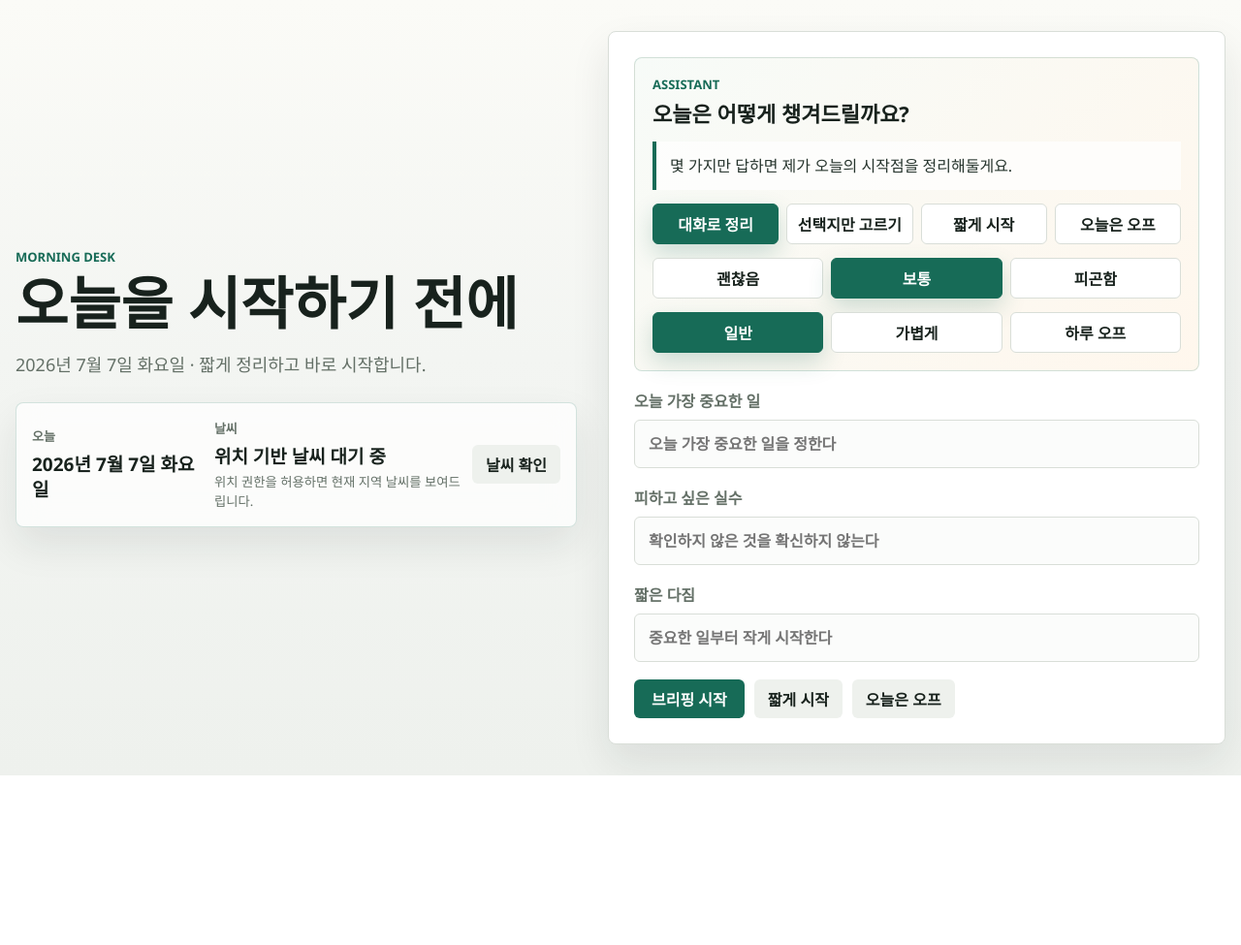
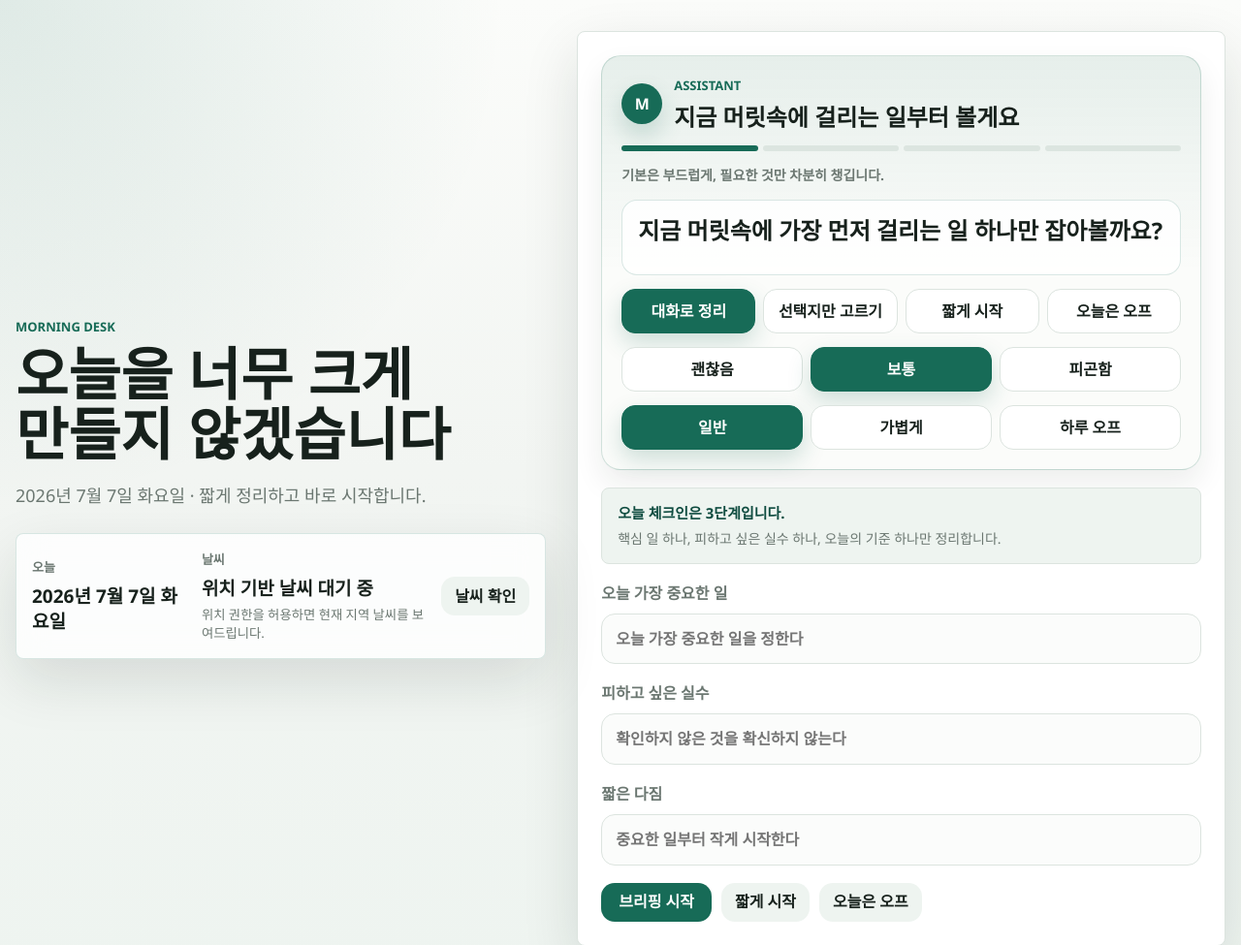
Before and after one commit to sjrtkf/morningdesk-app, a plain HTML site: page index.html in a window 1280 px wide. Shown: the top 975 px of the page at 97% size. Before the commit the page ends 800 px from the top, so only its background shows below. Drawn offline with Linux system fonts and the light colour scheme.

Commit message:
Apply recommended C check-in design

```diff
--- a/app.js
+++ b/app.js
@@ -100,10 +100,35 @@ let storageWriteVersion = 0;
 const qs = (selector) => document.querySelector(selector);
 
 const assistantPrompts = {
-  conversation: "몇 가지만 답하면 제가 오늘의 시작점을 정리해둘게요.",
+  conversation: "지금 머릿속에 가장 먼저 걸리는 일 하나만 잡아볼까요?",
   choice: "말하기 싫은 날이면 선택지만 골라도 됩니다. 빈칸은 제가 무난하게 채워둘게요.",
-  quick: "오늘은 길게 붙잡지 않겠습니다. 핵심 하나만 잡고 바로 넘어갈게요.",
+  quick: "오늘은 길게 붙잡지 않겠습니다. 핵심 하나만 잡고 바로 브리핑으로 넘어갈게요.",
   off: "오늘은 오프 모드입니다. 급한 일정만 확인하고 쉬는 쪽으로 정리할게요."
+};
+
+const assistantTones = {
+  soft: "기본은 부드럽게, 필요한 것만 차분히 챙깁니다.",
+  warm: "컨디션이 낮은 날입니다. 질문을 줄이고 꼭 필요한 것만 남깁니다.",
+  clear: "이제 오늘의 기준을 또렷하게 정리해 브리핑으로 넘깁니다."
+};
+
+const checkinStepMessages = {
+  conversation: {
+    title: "오늘 체크인은 3단계입니다.",
+    detail: "핵심 일 하나, 피하고 싶은 실수 하나, 오늘의 기준 하나만 정리합니다."
+  },
+  choice: {
+    title: "선택지만 골라도 충분합니다.",
+    detail: "답을 길게 쓰지 않아도 오늘의 기본값을 제가 채워둡니다."
+  },
+  quick: {
+    title: "짧게 시작합니다.",
+    detail: "오늘 가장 중요한 일 하나만 잡고 바로 브리핑으로 이동합니다."
+  },
+  off: {
+    title: "오늘은 최소 모드입니다.",
+    detail: "쉬는 날을 실패로 기록하지 않고, 급한 일정과 최소 정보만 남깁니다."
+  }
 };
 
 const modeLabels = {
@@ -354,25 +379,25 @@ function setCheckinMode(mode) {
   setChoice("[data-mode]", mode, "#checkinMode");
   if (mode === "off") setDayMode("off");
   if (mode === "quick" && qs("#dayMode").value === "normal") setDayMode("light");
-  qs("#assistantPrompt").textContent = assistantPrompts[mode] || assistantPrompts.conversation;
-  applyPlaceholderDefaults();
+  updateCheckinInterface();
 }
 
 function setEnergy(energy) {
   setChoice("[data-energy]", energy, "#energyLevel");
-  applyPlaceholderDefaults();
+  if (energy === "tired" && qs("#dayMode").value === "normal") {
+    setChoice("[data-day-mode]", "light", "#dayMode");
+  }
+  updateCheckinInterface();
 }
 
 function setDayMode(dayMode) {
   setChoice("[data-day-mode]", dayMode, "#dayMode");
   if (dayMode === "off") {
     setChoice("[data-mode]", "off", "#checkinMode");
-    qs("#assistantPrompt").textContent = assistantPrompts.off;
   } else if (qs("#checkinMode").value === "off") {
     setChoice("[data-mode]", "choice", "#checkinMode");
-    qs("#assistantPrompt").textContent = assistantPrompts.choice;
   }
-  applyPlaceholderDefaults();
+  updateCheckinInterface();
 }
 
 function applyPlaceholderDefaults() {
@@ -380,6 +405,31 @@ function applyPlaceholderDefaults() {
   qs("#mainTask").placeholder = defaults.mainTask;
   qs("#avoidMistake").placeholder = defaults.avoidMistake;
   qs("#intention").placeholder = defaults.intention;
+}
+
+function checkinTone(mode, energy, dayMode) {
+  if (mode === "off" || dayMode === "off") return "warm";
+  if (energy === "tired" || dayMode === "light") return "warm";
+  if (mode === "quick") return "clear";
+  return "soft";
+}
+
+function updateCheckinInterface() {
+  const mode = qs("#checkinMode").value || "conversation";
+  const energy = qs("#energyLevel").value || "normal";
+  const dayMode = qs("#dayMode").value || "normal";
+  const tone = checkinTone(mode, energy, dayMode);
+  const step = checkinStepMessages[mode] || checkinStepMessages.conversation;
+
+  document.body.dataset.checkinTone = tone;
+  qs("#assistantPrompt").textContent = assistantPrompts[mode] || assistantPrompts.conversation;
+  qs("#assistantTone").textContent = assistantTones[tone];
+  qs("#checkinStep").innerHTML = `<strong>${escapeHtml(step.title)}</strong><span>${escapeHtml(step.detail)}</span>`;
+  document.querySelectorAll(".checkin-progress span").forEach((item, index) => {
+    const activeCount = mode === "quick" ? 2 : mode === "off" ? 1 : dayMode === "light" ? 2 : 1;
+    item.classList.toggle("is-active", index < activeCount);
+  });
+  applyPlaceholderDefaults();
 }
 
 async function loadBriefing() {
--- a/index.html
+++ b/index.html
@@ -18,7 +18,7 @@
       <section id="threshold" class="threshold">
         <div class="threshold__copy">
           <p class="eyebrow">Morning Desk</p>
-          <h1>오늘을 시작하기 전에</h1>
+          <h1>오늘을 너무 크게 만들지 않겠습니다</h1>
           <p class="lead" id="todayLabel"></p>
           <div class="ambient-panel">
             <div>
@@ -35,10 +35,20 @@
         </div>
         <form id="checkinForm" class="checkin" autocomplete="off">
           <div class="assistant-card">
-            <div>
-              <p class="eyebrow">Assistant</p>
-              <h2>오늘은 어떻게 챙겨드릴까요?</h2>
+            <div class="assistant-head">
+              <div class="assistant-avatar" aria-hidden="true">M</div>
+              <div>
+                <p class="eyebrow">Assistant</p>
+                <h2>지금 머릿속에 걸리는 일부터 볼게요</h2>
+              </div>
             </div>
+            <div class="checkin-progress" aria-label="체크인 진행 단계">
+              <span class="is-active"></span>
+              <span></span>
+              <span></span>
+              <span></span>
+            </div>
+            <p id="assistantTone" class="assistant-tone">기본은 부드럽게, 컨디션이 낮으면 질문을 줄입니다.</p>
             <p id="assistantPrompt" class="assistant-dialog">몇 가지만 답하면 제가 오늘의 시작점을 정리해둘게요.</p>
             <input id="checkinMode" type="hidden" value="conversation">
             <input id="energyLevel" type="hidden" value="normal">
@@ -59,6 +69,10 @@
               <button class="choice-button" type="button" data-day-mode="light">가볍게</button>
               <button class="choice-button" type="button" data-day-mode="off">하루 오프</button>
             </div>
+          </div>
+          <div id="checkinStep" class="checkin-step">
+            <strong>오늘 체크인은 3단계입니다.</strong>
+            <span>핵심 일 하나, 피하고 싶은 실수 하나, 오늘의 기준 하나만 정리합니다.</span>
           </div>
           <label>
             오늘 가장 중요한 일
--- a/styles.css
+++ b/styles.css
@@ -1,18 +1,19 @@
 :root {
   color-scheme: light;
-  --bg: #f3f5f2;
+  --bg: #f2f5f2;
   --surface: #ffffff;
-  --surface-soft: #eef1ed;
-  --surface-warm: #fff7ed;
-  --text: #18221d;
-  --muted: #647067;
-  --line: #d9ded8;
+  --surface-soft: #eef4f0;
+  --surface-warm: #fcfaf5;
+  --text: #17211c;
+  --body: #34423b;
+  --muted: #6b7771;
+  --line: #dce4df;
   --accent: #176b57;
-  --accent-strong: #0f4e41;
-  --amber: #bd6b21;
-  --blue: #315f9c;
+  --accent-strong: #0f4c40;
+  --amber: #b77420;
+  --blue: #315e93;
   --red: #a43d3d;
-  --shadow: 0 18px 42px rgba(24, 34, 29, 0.09);
+  --shadow: 0 22px 58px rgba(20, 31, 26, 0.12);
 }
 
 * {
@@ -22,9 +23,11 @@
 body {
   margin: 0;
   background:
-    linear-gradient(180deg, #fbfbf7 0%, var(--bg) 46%, #eef1ed 100%);
+    radial-gradient(circle at top left, rgba(23, 107, 87, 0.12), transparent 32%),
+    linear-gradient(180deg, #fbfcfa 0%, var(--bg) 48%, #eef4f0 100%);
   color: var(--text);
-  font-family: "Segoe UI", "Malgun Gothic", Arial, sans-serif;
+  font-family: "Segoe UI", "Malgun Gothic", "Apple SD Gothic Neo", Arial, sans-serif;
+  line-height: 1.55;
 }
 
 button,
@@ -46,7 +49,7 @@ button {
 .threshold {
   min-height: calc(100vh - 64px);
   display: grid;
-  grid-template-columns: minmax(360px, 1fr) minmax(320px, 1.1fr);
+  grid-template-columns: minmax(340px, 0.9fr) minmax(340px, 1.1fr);
   gap: 32px;
   align-items: center;
 }
@@ -69,6 +72,7 @@ button {
   color: var(--muted);
   font-size: 18px;
   line-height: 1.6;
+  word-break: keep-all;
 }
 
 .ambient-panel {
@@ -79,9 +83,9 @@ button {
   max-width: 680px;
   margin-top: 24px;
   padding: 16px;
-  border: 1px solid rgba(23, 107, 87, 0.18);
+  border: 1px solid rgba(23, 107, 87, 0.16);
   border-radius: 8px;
-  background: rgba(255, 255, 255, 0.72);
+  background: rgba(255, 255, 255, 0.80);
   box-shadow: var(--shadow);
   backdrop-filter: blur(14px);
 }
@@ -119,7 +123,7 @@ button {
 }
 
 .checkin {
-  padding: 26px;
+  padding: 24px;
   display: grid;
   gap: 18px;
 }
@@ -127,25 +131,79 @@ button {
 .assistant-card {
   display: grid;
   gap: 14px;
-  padding: 18px;
+  padding: 20px;
   border: 1px solid rgba(23, 107, 87, 0.18);
-  border-radius: 8px;
-  background: linear-gradient(135deg, #f7fbf8 0%, #fff7ed 100%);
+  border-radius: 20px;
+  background:
+    linear-gradient(180deg, rgba(23, 107, 87, 0.09), rgba(255, 255, 255, 0) 52%),
+    #fbfcfa;
+  box-shadow: 0 14px 30px rgba(23, 32, 27, 0.08);
+}
+
+.assistant-head {
+  display: grid;
+  grid-template-columns: auto 1fr;
+  gap: 12px;
+  align-items: center;
+}
+
+.assistant-avatar {
+  width: 42px;
+  height: 42px;
+  display: grid;
+  place-items: center;
+  border-radius: 50%;
+  color: #fff;
+  background: var(--accent);
+  font-weight: 950;
+  box-shadow: 0 12px 24px rgba(23, 107, 87, 0.20);
 }
 
 .assistant-card h2 {
   margin: 0;
-  font-size: 22px;
+  font-size: 24px;
   line-height: 1.25;
+  letter-spacing: 0;
+  word-break: keep-all;
+}
+
+.checkin-progress {
+  display: grid;
+  grid-template-columns: repeat(4, 1fr);
+  gap: 5px;
+}
+
+.checkin-progress span {
+  height: 6px;
+  border-radius: 999px;
+  background: #dce5e0;
+}
+
+.checkin-progress .is-active {
+  background: var(--accent);
+}
+
+.assistant-tone {
+  margin: 0;
+  color: var(--muted);
+  font-size: 14px;
+  font-weight: 800;
+  word-break: keep-all;
 }
 
 .assistant-dialog {
   margin: 0;
-  padding: 13px 14px;
-  border-left: 4px solid var(--accent);
-  background: rgba(255, 255, 255, 0.72);
-  color: #26342d;
-  line-height: 1.55;
+  min-height: 78px;
+  padding: 16px;
+  border: 1px solid rgba(23, 107, 87, 0.16);
+  border-radius: 16px;
+  background: rgba(255, 255, 255, 0.82);
+  color: var(--text);
+  font-size: 24px;
+  font-weight: 900;
+  line-height: 1.22;
+  letter-spacing: 0;
+  word-break: keep-all;
 }
 
 .choice-group {
@@ -159,13 +217,14 @@ button {
 }
 
 .choice-button {
-  min-height: 42px;
+  min-height: 46px;
   padding: 0 10px;
   border: 1px solid var(--line);
-  border-radius: 6px;
+  border-radius: 14px;
   background: var(--surface);
   color: var(--text);
   font-weight: 800;
+  line-height: 1.25;
 }
 
 .choice-button.is-selected {
@@ -182,10 +241,30 @@ label {
   font-weight: 700;
 }
 
+.checkin-step {
+  display: grid;
+  gap: 4px;
+  padding: 14px 16px;
+  border: 1px solid var(--line);
+  border-radius: 8px;
+  background: var(--surface-soft);
+}
+
+.checkin-step strong {
+  color: var(--accent-strong);
+  font-size: 15px;
+}
+
+.checkin-step span {
+  color: var(--muted);
+  font-size: 14px;
+  word-break: keep-all;
+}
+
 input {
   width: 100%;
   border: 1px solid var(--line);
-  border-radius: 6px;
+  border-radius: 14px;
   padding: 13px 14px;
   background: #fbfcfb;
   color: var(--text);
@@ -195,7 +274,7 @@ textarea {
   width: 100%;
   resize: vertical;
   border: 1px solid var(--line);
-  border-radius: 6px;
+  border-radius: 14px;
   padding: 13px 14px;
   background: #fbfcfb;
   color: var(--text);
@@ -227,7 +306,7 @@ select:focus {
 .icon-button,
 .small-button {
   border: 0;
-  border-radius: 6px;
+  border-radius: 14px;
   min-height: 40px;
 }
 
@@ -248,6 +327,58 @@ select:focus {
   background: var(--surface-soft);
   color: var(--text);
   font-weight: 700;
+}
+
+body[data-checkin-tone="warm"] {
+  background:
+    radial-gradient(circle at top left, rgba(183, 116, 32, 0.14), transparent 32%),
+    linear-gradient(180deg, #fcfaf5 0%, #f4f2eb 52%, #eef4f0 100%);
+}
+
+body[data-checkin-tone="warm"] .assistant-card {
+  border-color: rgba(183, 116, 32, 0.24);
+  background:
+    linear-gradient(180deg, rgba(183, 116, 32, 0.13), rgba(255, 255, 255, 0) 52%),
+    #fcfaf5;
+}
+
+body[data-checkin-tone="warm"] .assistant-avatar,
+body[data-checkin-tone="warm"] .choice-button.is-selected,
+body[data-checkin-tone="warm"] .primary,
+body[data-checkin-tone="warm"] .checkin-progress .is-active {
+  background: var(--amber);
+}
+
+body[data-checkin-tone="warm"] .choice-button.is-selected {
+  border-color: var(--amber);
+}
+
+body[data-checkin-tone="warm"] .assistant-dialog,
+body[data-checkin-tone="warm"] .checkin-step {
+  border-color: rgba(183, 116, 32, 0.22);
+  background: #fffaf1;
+}
+
+body[data-checkin-tone="clear"] .assistant-card {
+  border-color: rgba(49, 94, 147, 0.22);
+  background:
+    linear-gradient(180deg, rgba(49, 94, 147, 0.11), rgba(255, 255, 255, 0) 52%),
+    #f8fafb;
+}
+
+body[data-checkin-tone="clear"] .assistant-avatar,
+body[data-checkin-tone="clear"] .choice-button.is-selected,
+body[data-checkin-tone="clear"] .primary,
+body[data-checkin-tone="clear"] .checkin-progress .is-active {
+  background: var(--blue);
+}
+
+body[data-checkin-tone="clear"] .choice-button.is-selected {
+  border-color: var(--blue);
+}
+
+body[data-checkin-tone="clear"] .checkin-step strong {
+  color: var(--blue);
 }
 
 .small-link {
```
